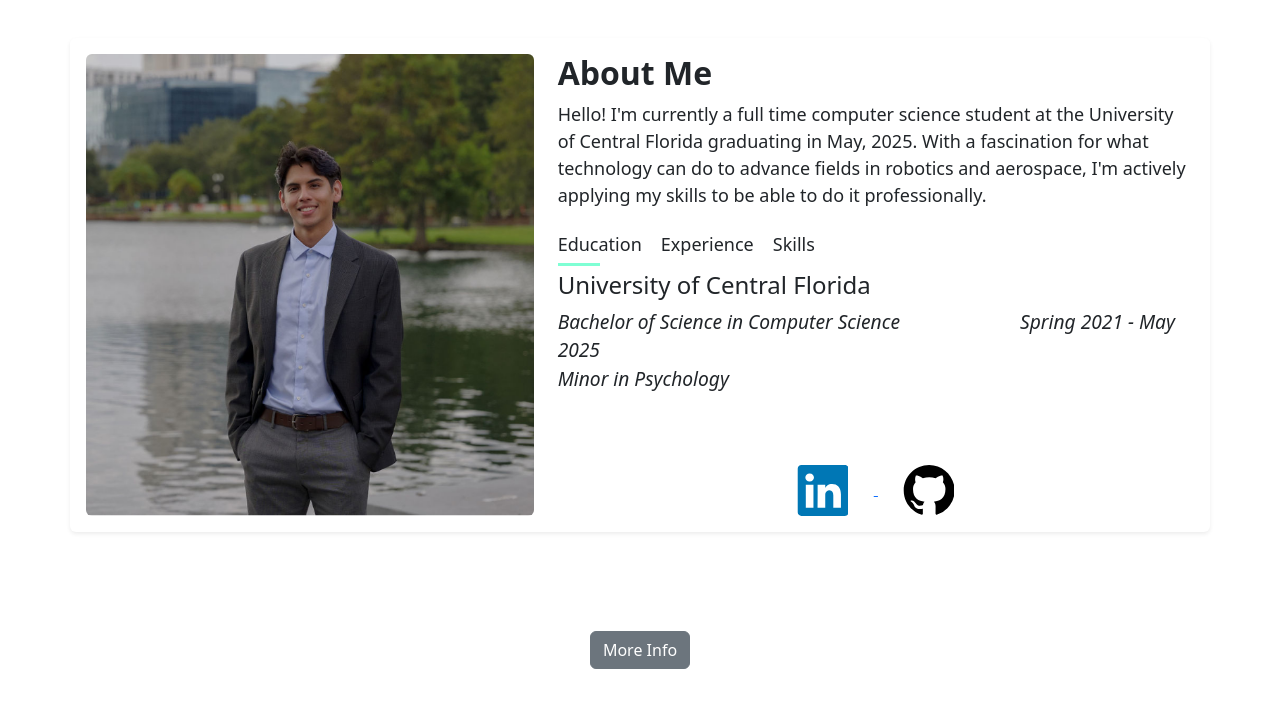
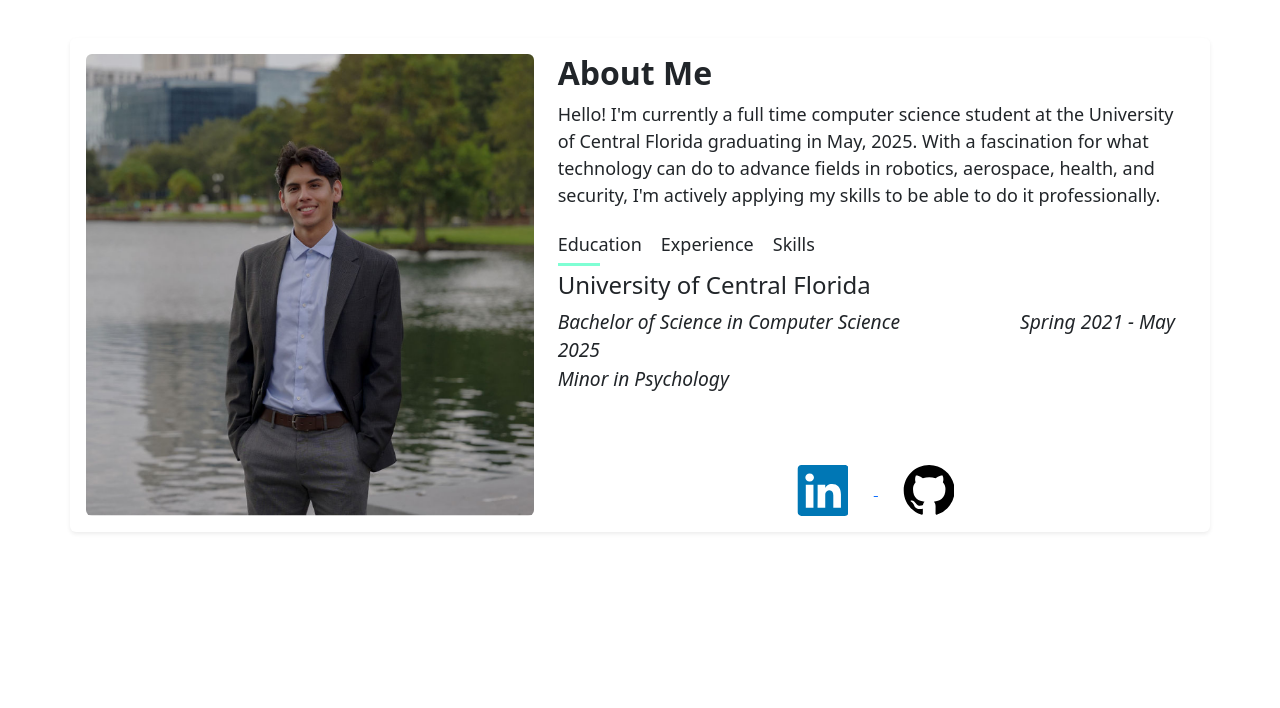
Before and after one commit to MarvinOro/MarvinOro.github.io, a website: page index.html in a window 1280 px wide. Drawn offline with Linux system fonts and the light colour scheme.

Commit message:
just some front page changes

```diff
--- a/index.html
+++ b/index.html
@@ -45,7 +45,7 @@
           <p class="paragraph">
             Hello! I'm currently a full time computer science student at the University of
             Central Florida graduating in May, 2025. With a fascination for what technology
-            can do to advance fields in robotics and aerospace, I'm actively applying my
+            can do to advance fields in robotics, aerospace, health, and security, I'm actively applying my
             skills to be able to do it professionally.
           </p>
 
@@ -66,12 +66,12 @@
           </div>
           <div class="tabContents" id="experience">
             <h5>
-              Coming Soon!
+
             </h5>
           </div>
           <div class="tabContents" id="skills">
             <h5>
-              Coming Soon!
+
             </h5>
           </div>
           <div class="mt-auto text-center">
@@ -90,7 +90,7 @@
       </div>
     </div>
   </div>
-  <div style="padding: 1%;" class="container" id="updateButton">
+  <!--<div style="padding: 1%;" class="container" id="updateButton">
       <div class="text-center">
         <a href="#updateButton">
           <button id="showContentButton" class="btn btn-secondary" c>More Info</button>
@@ -100,14 +100,14 @@
           <div class="mt-4">
               <h2>This is my portfolio so far, it's still under construction.</h2>
               <p>Updates will go live every week on Saturdays for about 2 months!</p>
-              <!-- <p>In the meantime, here's a picture of me and some swans:</p>
-              <img src="Pro. Photo.png" class="img-fluid" alt="Profile Photo"> -->
+              <p>In the meantime, here's a picture of me and some swans:</p>
+              <img src="Pro. Photo.png" class="img-fluid" alt="Profile Photo">
               <p>-10/19/2024</p>
           </div>
       </template>
 
       <div id="contentContainer"></div>
-  </div>
+  </div> -->
 
   <script src="./app.js" type="module"></script>
 
```
